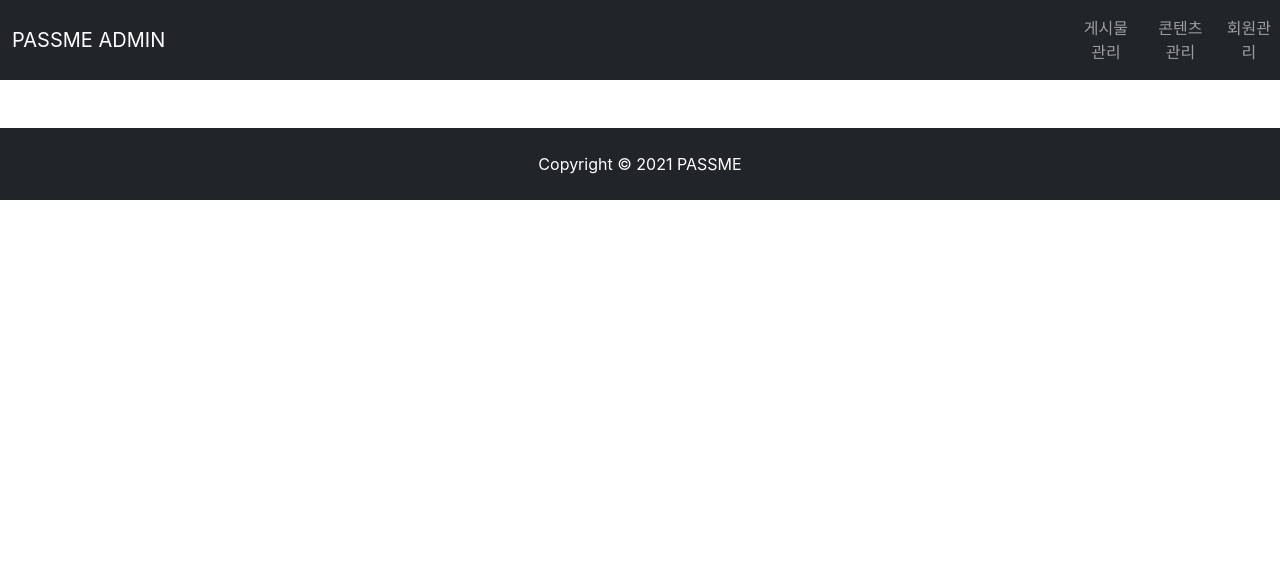
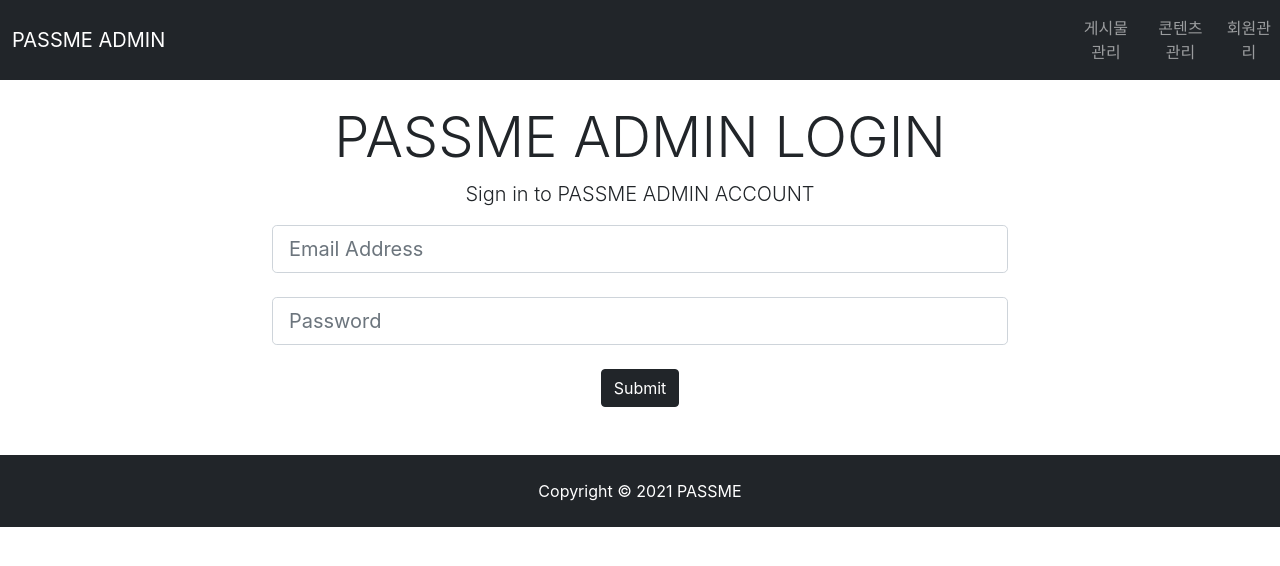
Before and after one commit to Jidaewook/passme_admin, a React (Create React App) app: page / in a window 1280 px wide. Shown: the top 566 px of the page. Built offline with nearby package versions, Linux system fonts and the light colour scheme.

Commit message:
Update Landing for Login

```diff
--- a/package.json
+++ b/package.json
@@ -6,6 +6,7 @@
     "@testing-library/jest-dom": "^5.11.4",
     "@testing-library/react": "^11.1.0",
     "@testing-library/user-event": "^12.1.10",
+    "axios": "^0.24.0",
     "react": "^17.0.2",
     "react-dom": "^17.0.2",
     "react-scripts": "4.0.3",
@@ -34,5 +35,6 @@
       "last 1 firefox version",
       "last 1 safari version"
     ]
-  }
+  },
+  "proxy": "http://passmebackend-env.eba-vtsbabpw.us-east-2.elasticbeanstalk.com"
 }
--- a/src/App.js
+++ b/src/App.js
@@ -1,11 +1,12 @@
 import React from 'react';
 import "./App.css"
-import { Footer, Navibar } from './components';
+import { Footer, Navibar, Landing } from './components';
 
 const App = () => {
   return (
     <div className='App'>
       <Navibar />
+      <Landing />
       <Footer />
     </div>
 
--- a/src/components/Landing.js
+++ b/src/components/Landing.js
@@ -0,0 +1,72 @@
+import axios from 'axios';
+import React, {useState} from 'react';
+
+const Landing = () => {
+
+
+    const [formdata, setFormdata] = useState({
+        email: "",
+        password: ""
+    })
+
+    const {email, password} = formdata
+
+    const submitHandler = async (e) => {
+        e.preventDefault();
+        try {
+            const {data} = await axios.post('http://passmebackend-env.eba-vtsbabpw.us-east-2.elasticbeanstalk.com/users/login', formdata)
+            console.log(data)
+        }
+        catch (e) {
+            console.log(e)
+        }
+    }
+
+    const changeHandler = (e) => {
+        setFormdata({...formdata, [e.target.name]: e.target.value})
+    }
+
+    return (
+        <div className='login'>
+            <div className='container'>
+                <div className='row'>
+                    <div className='col-md-8 m-auto'>
+                        <h1 className='display-4 text-center'>PASSME ADMIN LOGIN</h1>
+                        <p className='lead text-center'>
+                            Sign in to PASSME ADMIN ACCOUNT
+                        </p>
+                        <form onSubmit={submitHandler}>
+                                <div className="form-group">
+                                    <input
+                                        type="email"
+
+                                        className='form-control form-control-lg'
+
+                                        placeholder="Email Address"
+                                        name="email"
+                                        value={email}
+                                        onChange={changeHandler}
+                                    />
+                                </div>
+                                <div className="form-group mt-4">
+                                    <input
+                                        type="password"
+                                        className='form-control form-control-lg'
+                                        placeholder="Password"
+                                        name="password"
+                                        value={password}
+                                        onChange={changeHandler}
+                                    />
+
+                                </div>
+                                <input type="submit" className="btn btn-dark btn-block mt-4" />
+                            </form>
+
+                    </div>
+                </div>
+            </div>
+        </div>
+    );
+};
+
+export default Landing;
--- a/src/components/index.js
+++ b/src/components/index.js
@@ -1,4 +1,5 @@
 import Footer from "./Footer";
 import Navibar from "./Navibar";
+import Landing from "./Landing";
 
-export {Footer, Navibar};
+export {Footer, Navibar, Landing};
```
Also changed, not shown: 1 other file (tests, documents, lock files or other folders).
